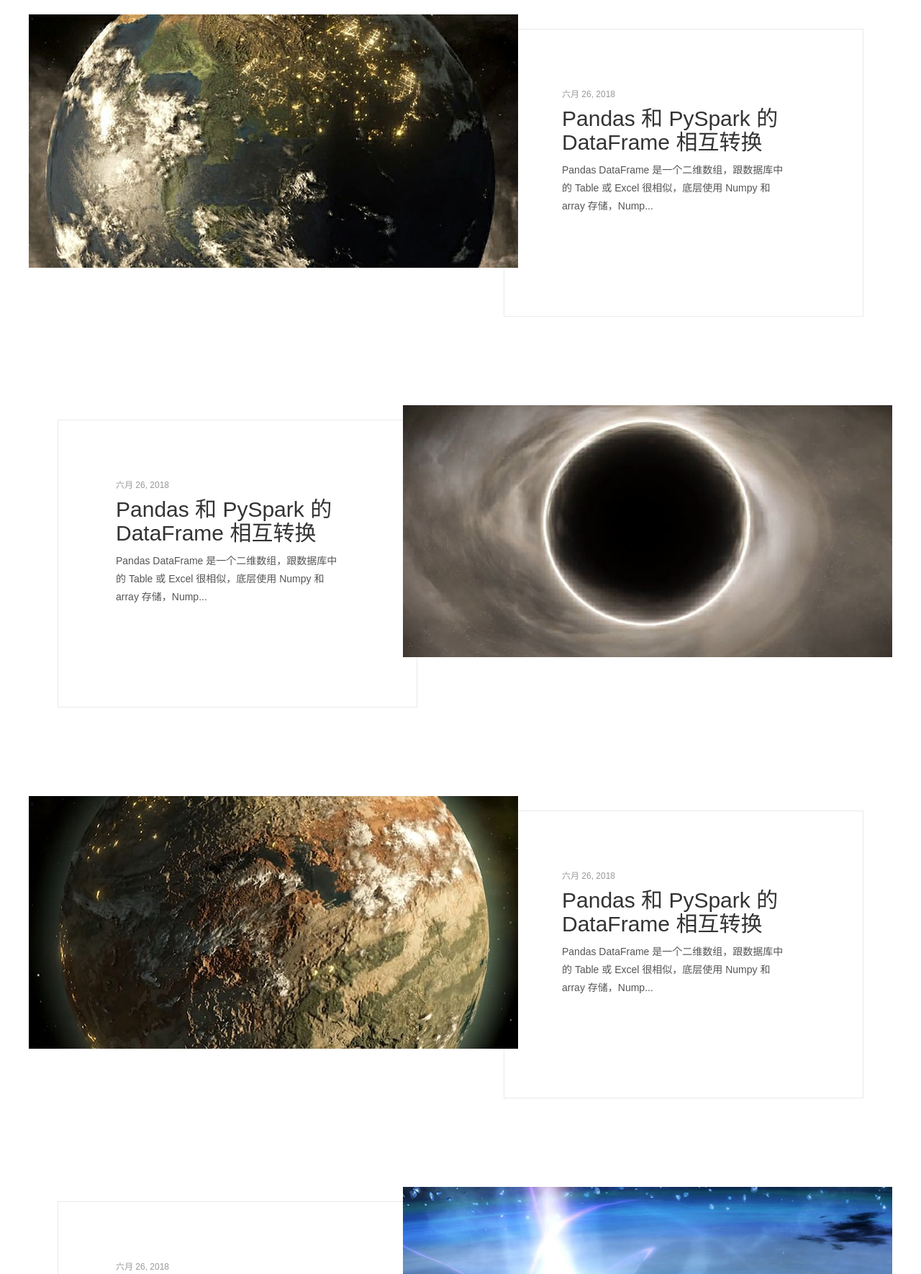
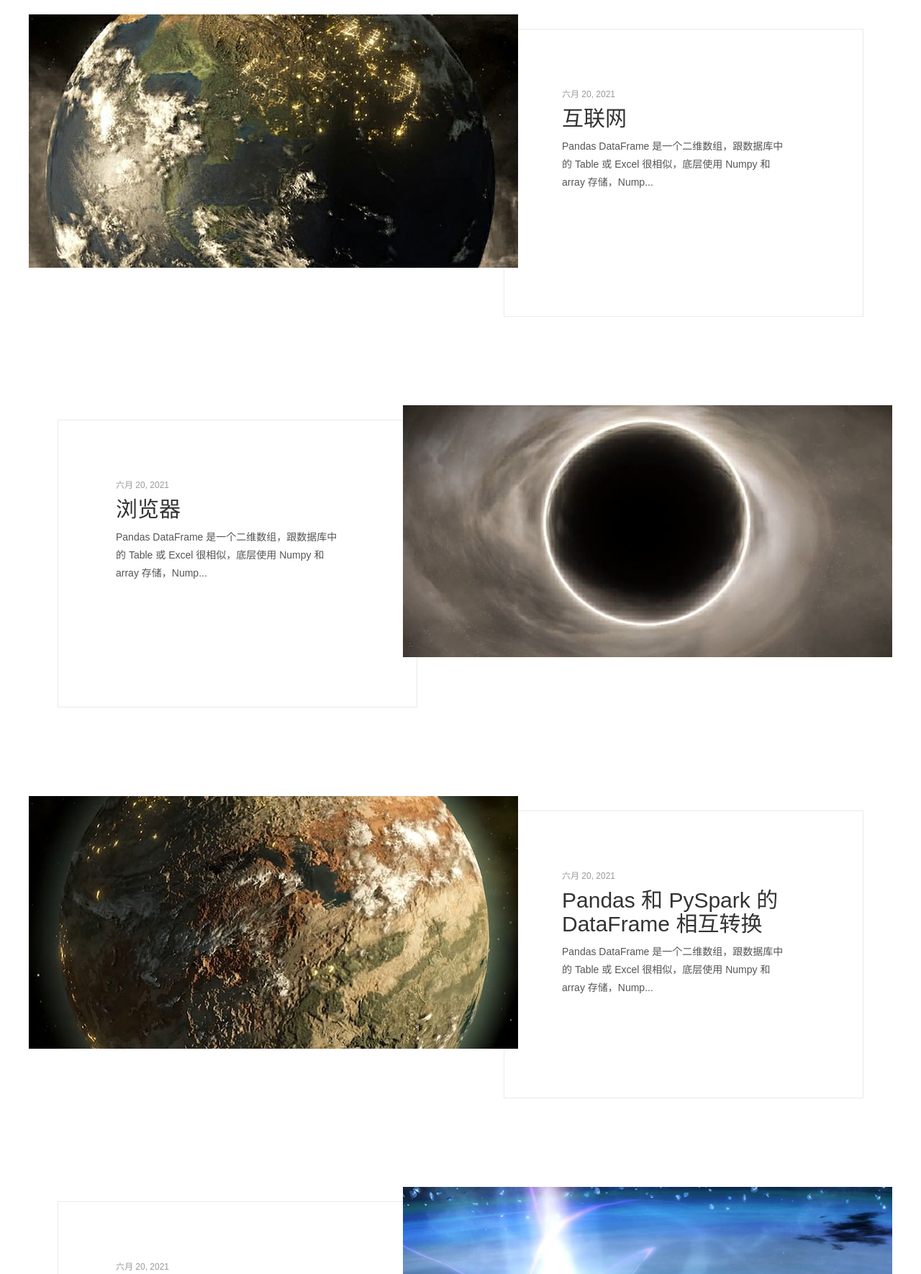
Before and after one commit to byzantineBall1453/1453529byz.github.io, a plain HTML site: page index.html in a window 1280 px wide. Shown: the part 980-2750 px from the top of the page at 72% size. Drawn offline with nearby package versions, Linux system fonts and the light colour scheme.

Commit message:
Site updated: 2021-06-20 19:01:47

```diff
--- a/index.html
+++ b/index.html
@@ -190,8 +190,8 @@
         <img src="./img/earth.jpg" class="cover" width="680" height="440">
     </a>
     <div class="else">
-        <p>六月 26, 2018</p>
-        <h3><a href="/2018/pyspark-and-pandas/" title="Pandas 和 PySpark 的 DataFrame 相互转换" class="posttitle">Pandas 和 PySpark 的 DataFrame 相互转换</a></h3>
+        <p>六月 20, 2021</p>
+        <h3><a href="/2018/pyspark-and-pandas/" title="互联网" class="posttitle">互联网</a></h3>
         <p>
             Pandas DataFrame 是一个二维数组，跟数据库中的 Table 或 Excel 很相似，底层使用 Numpy 和 array 存储，Nump...</p>
     </div>
@@ -203,8 +203,8 @@
         <img src="./img/collapsar.jpg" class="cover" width="680" height="440">
     </a>
     <div class="else">
-        <p>六月 26, 2018</p>
-        <h3><a href="/2018/pyspark-and-pandas/" title="Pandas 和 PySpark 的 DataFrame 相互转换" class="posttitle">Pandas 和 PySpark 的 DataFrame 相互转换</a></h3>
+        <p>六月 20, 2021</p>
+        <h3><a href="/2018/pyspark-and-pandas/" title="浏览器" class="posttitle">浏览器</a></h3>
         <p>
             Pandas DataFrame 是一个二维数组，跟数据库中的 Table 或 Excel 很相似，底层使用 Numpy 和 array 存储，Nump...</p>
     </div>
@@ -216,7 +216,7 @@
         <img src="./img/202002.jpg" class="cover" width="680" height="440">
     </a>
     <div class="else">
-        <p>六月 26, 2018</p>
+        <p>六月 20, 2021</p>
         <h3><a href="/2018/pyspark-and-pandas/" title="Pandas 和 PySpark 的 DataFrame 相互转换" class="posttitle">Pandas 和 PySpark 的 DataFrame 相互转换</a></h3>
         <p>
             Pandas DataFrame 是一个二维数组，跟数据库中的 Table 或 Excel 很相似，底层使用 Numpy 和 array 存储，Nump...</p>
@@ -229,7 +229,7 @@
         <img src="./img/neutronstar.jpg" class="cover" width="680" height="440">
     </a>
     <div class="else">
-        <p>六月 26, 2018</p>
+        <p>六月 20, 2021</p>
         <h3><a href="/2018/pyspark-and-pandas/" title="Pandas 和 PySpark 的 DataFrame 相互转换" class="posttitle">Pandas 和 PySpark 的 DataFrame 相互转换</a></h3>
         <p>
             Pandas DataFrame 是一个二维数组，跟数据库中的 Table 或 Excel 很相似，底层使用 Numpy 和 array 存储，Nump...</p>
@@ -242,7 +242,7 @@
         <img src="./img/redgiantstar.jpg" class="cover" width="680" height="440">
     </a>
     <div class="else">
-        <p>六月 26, 2018</p>
+        <p>六月 20, 2021</p>
         <h3><a href="/2018/pyspark-and-pandas/" title="Pandas 和 PySpark 的 DataFrame 相互转换" class="posttitle">Pandas 和 PySpark 的 DataFrame 相互转换</a></h3>
         <p>
             Pandas DataFrame 是一个二维数组，跟数据库中的 Table 或 Excel 很相似，底层使用 Numpy 和 array 存储，Nump...</p>
@@ -255,10 +255,12 @@
         <img src="./img/cityplanet.jpg" class="cover" width="680" height="440">
     </a>
     <div class="else">
-        <p>六月 26, 2018</p>
-        <h3><a href="/2018/pyspark-and-pandas/" title="Pandas 和 PySpark 的 DataFrame 相互转换" class="posttitle">Pandas 和 PySpark 的 DataFrame 相互转换</a></h3>
+        <p>六月 20, 2021</p>
+        <h3><a href="./2021/06/19/hello-world/" title="git与GitHub" class="posttitle">git与GitHub</a></h3>
         <p>
-            Pandas DataFrame 是一个二维数组，跟数据库中的 Table 或 Excel 很相似，底层使用 Numpy 和 array 存储，Nump...</p>
+            Git是一个开源的分布式版本控制系统，可以有效、高速地处理从很小到非常大的项目版本管理。
+            GitHub是一个面向开源及私有软件项目的托管平台，因为只支持Git作为唯一的版本库格式进行托管，故名GitHub。
+        </p>
     </div>
 </div>
 
```
